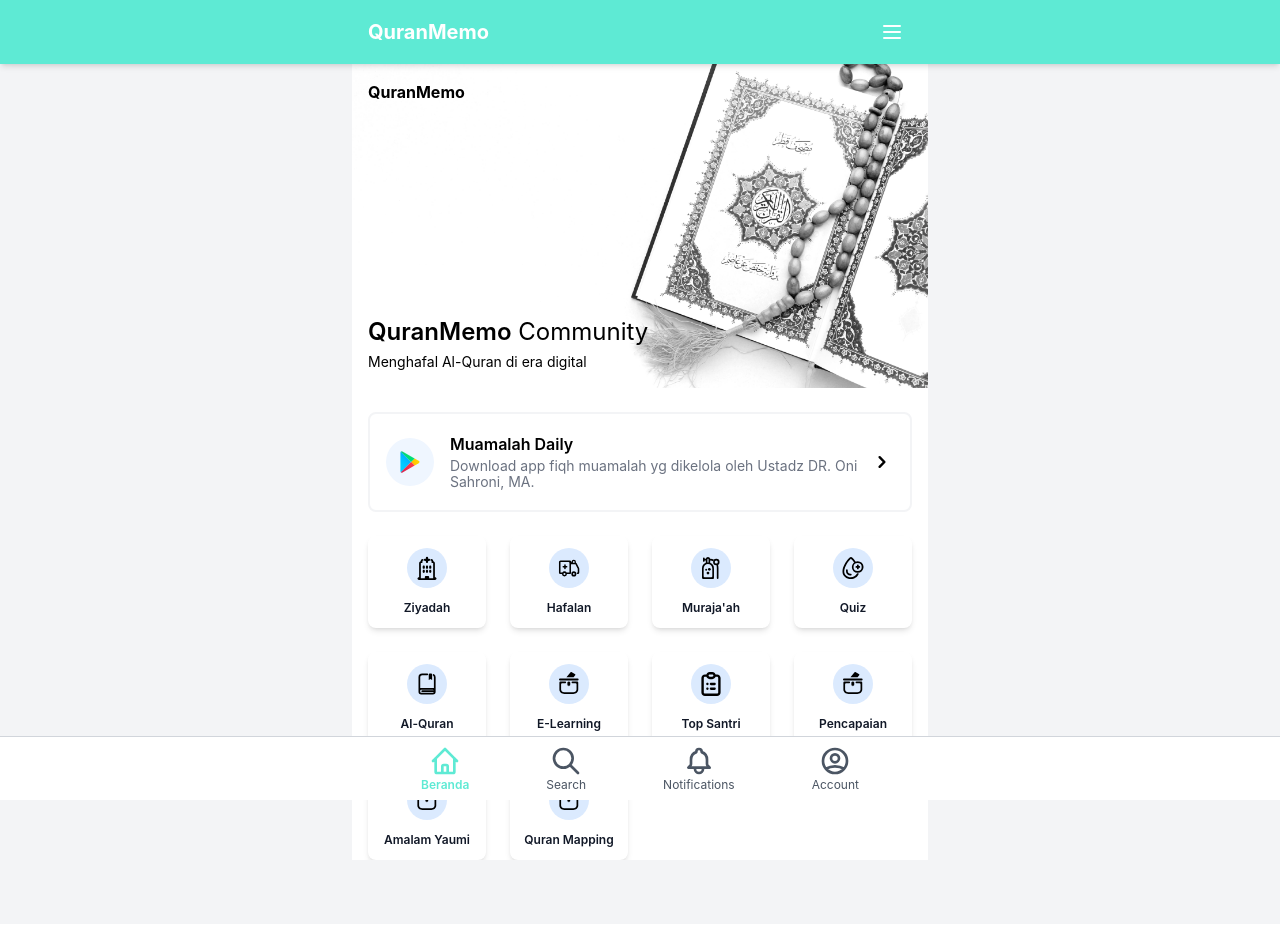
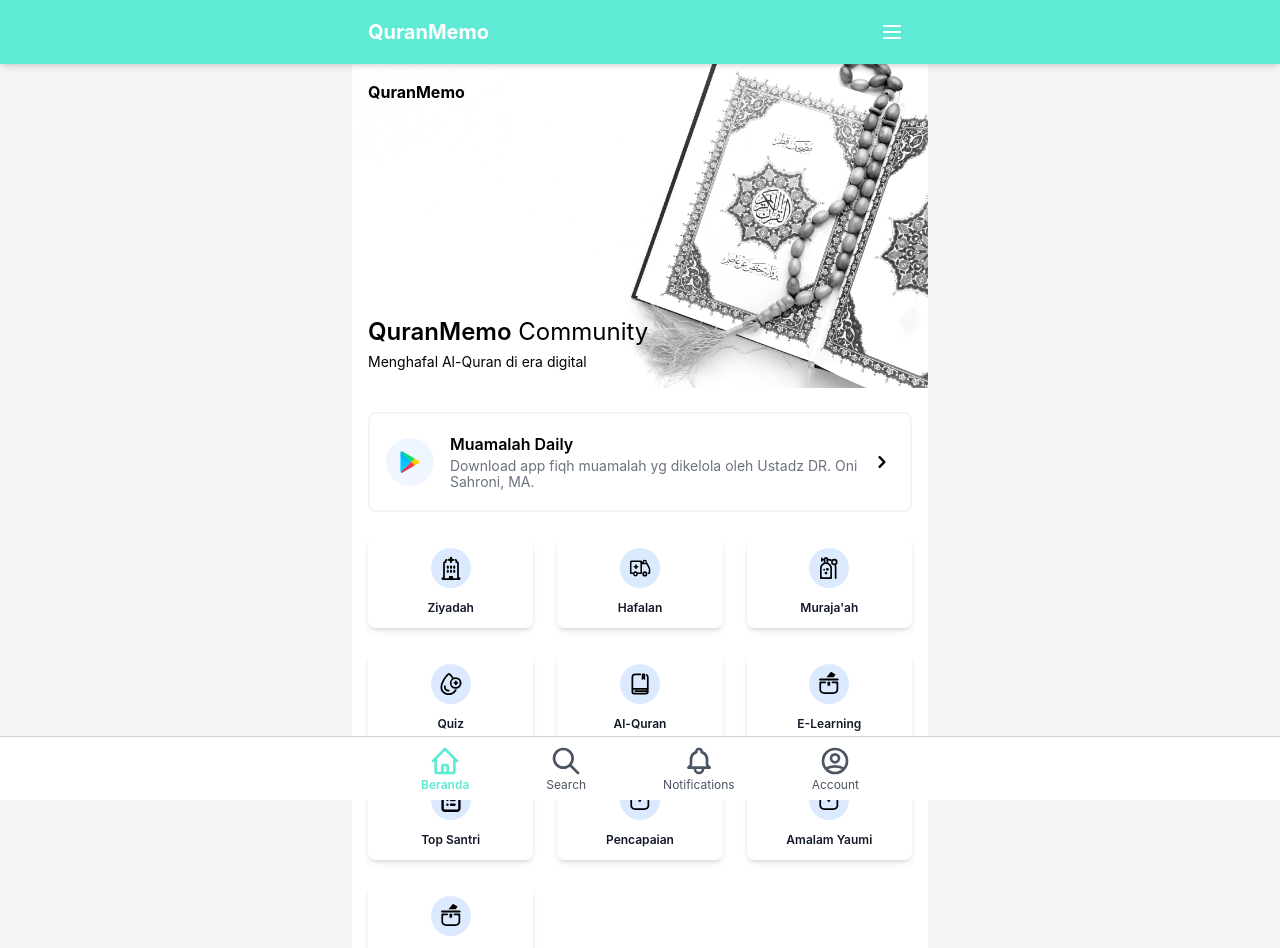
Before and after one commit to rizkianakbar/quran-community, a Next.js app: page / in a window 1280 px wide. Shown: the top 948 px of the page. Before the commit the page ends 924 px from the top, so only its background shows below. Built offline with nearby package versions, Linux system fonts and the light colour scheme.

Commit message:
fix: change gap between menus

```diff
--- a/components/home/homepage-menu.tsx
+++ b/components/home/homepage-menu.tsx
@@ -5,7 +5,7 @@
 
 export function HomePageMenu() {
   return (
-    <ul className="grid grid-cols-4 gap-3 sm:gap-6 sm:grid-cols-4">
+    <ul className="grid grid-cols-3 gap-3 sm:gap-6 sm:grid-cols-3">
       {homepageMenus.map((item) => (
         <li
           key={item.name}
```
